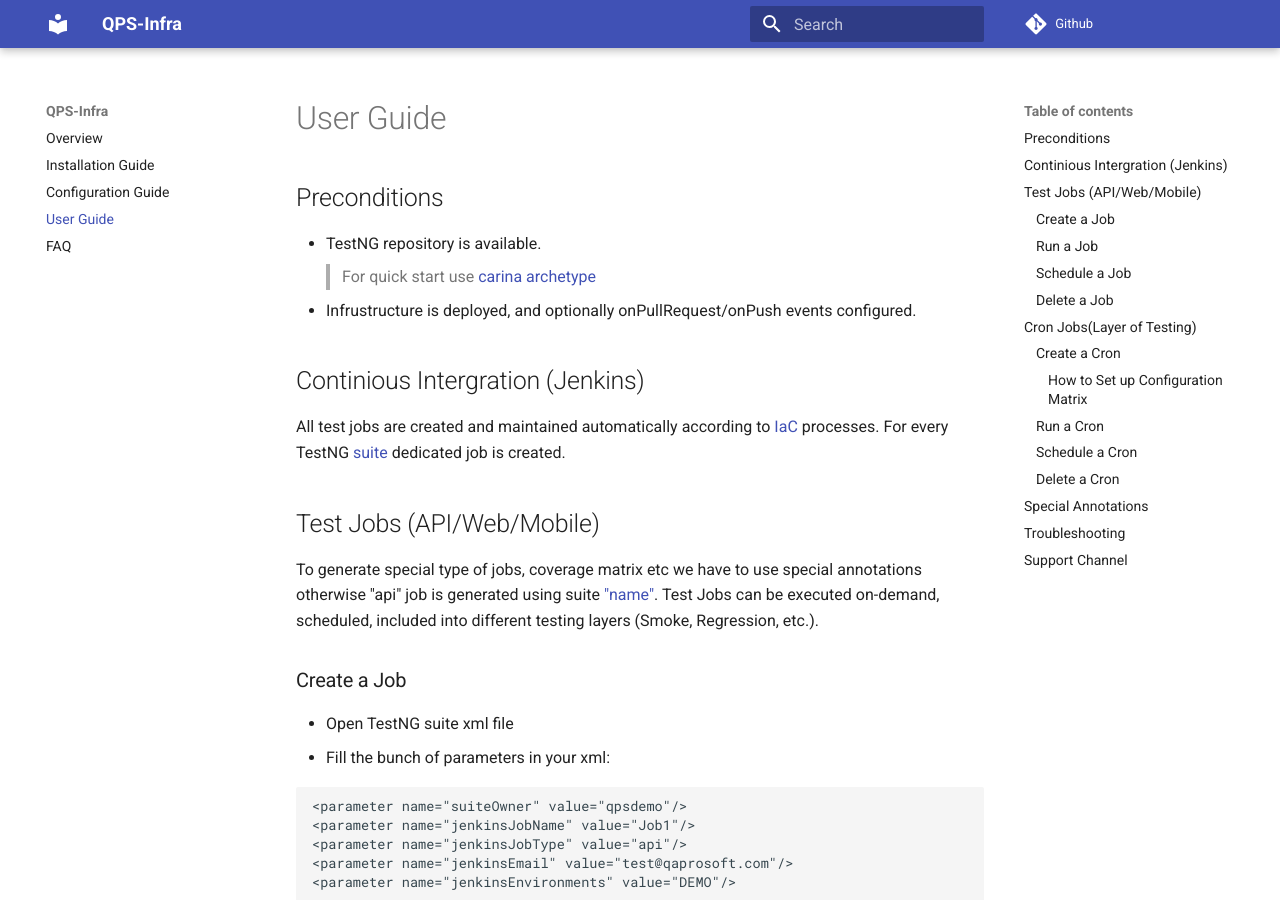
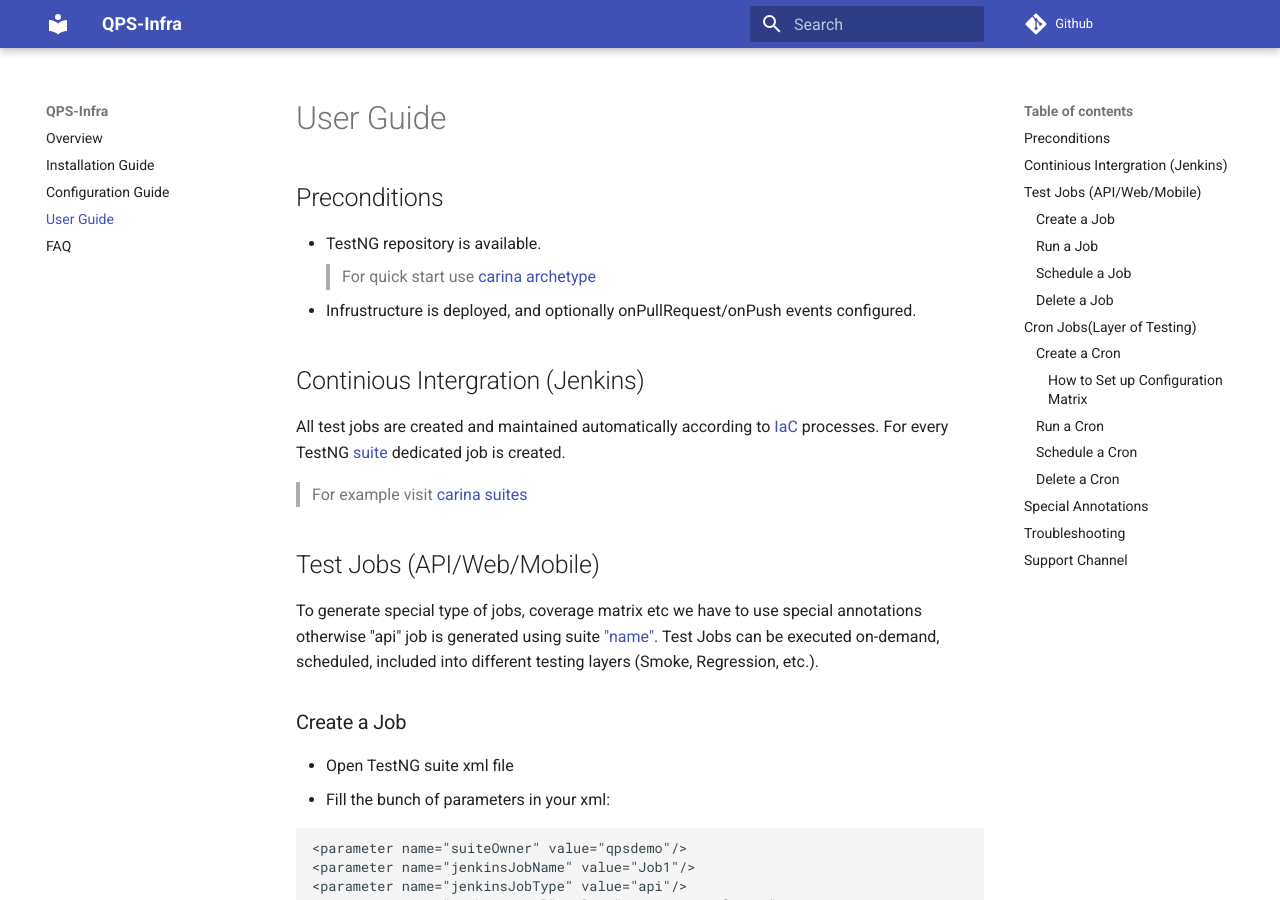
Before and after one commit to zebrunner/community-edition, an MkDocs documentation site: the page built from docs/user-guide.md, in a window 1280 px wide and 900 px high. Built offline with MkDocs 1.6.1 and Material for MkDocs 9.7.7, drawn with Linux system fonts in a browser that asks for light colours; comment, search, counter and statistics services are not loaded; old or Windows-style settings are respelled for this version of MkDocs.

Commit message:
more updates

```diff
--- a/docs/user-guide.md
+++ b/docs/user-guide.md
@@ -10,6 +10,7 @@
 
 All test jobs are created and maintained automatically according to [IaC](https://en.wikipedia.org/wiki/Infrastructure_as_code) processes.
 For every TestNG [suite](https://www.toolsqa.com/testng/testng-test-suite/) dedicated job is created.
+> For example visit [carina suites](https://github.com/qaprosoft/carina-demo/tree/master/src/test/resources/testng_suites)
 
 ## Test Jobs (API/Web/Mobile)
 
```
